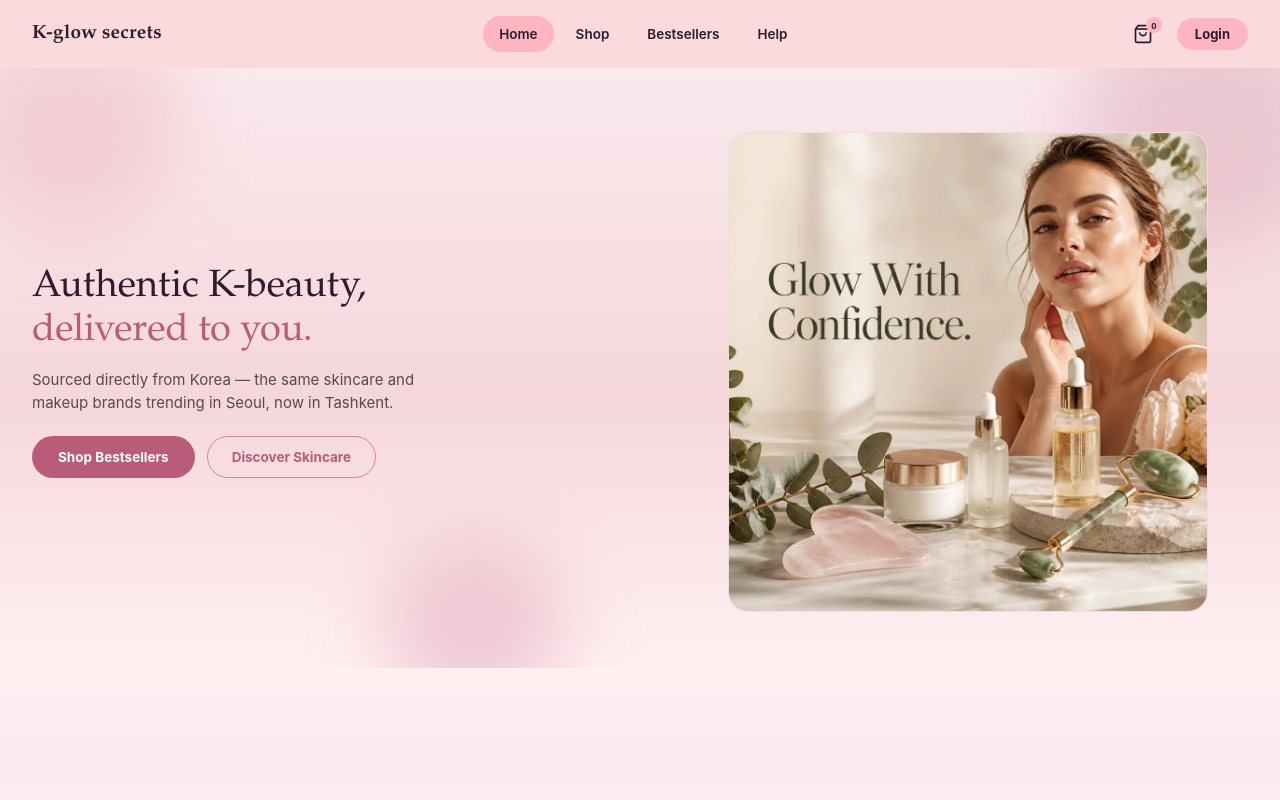
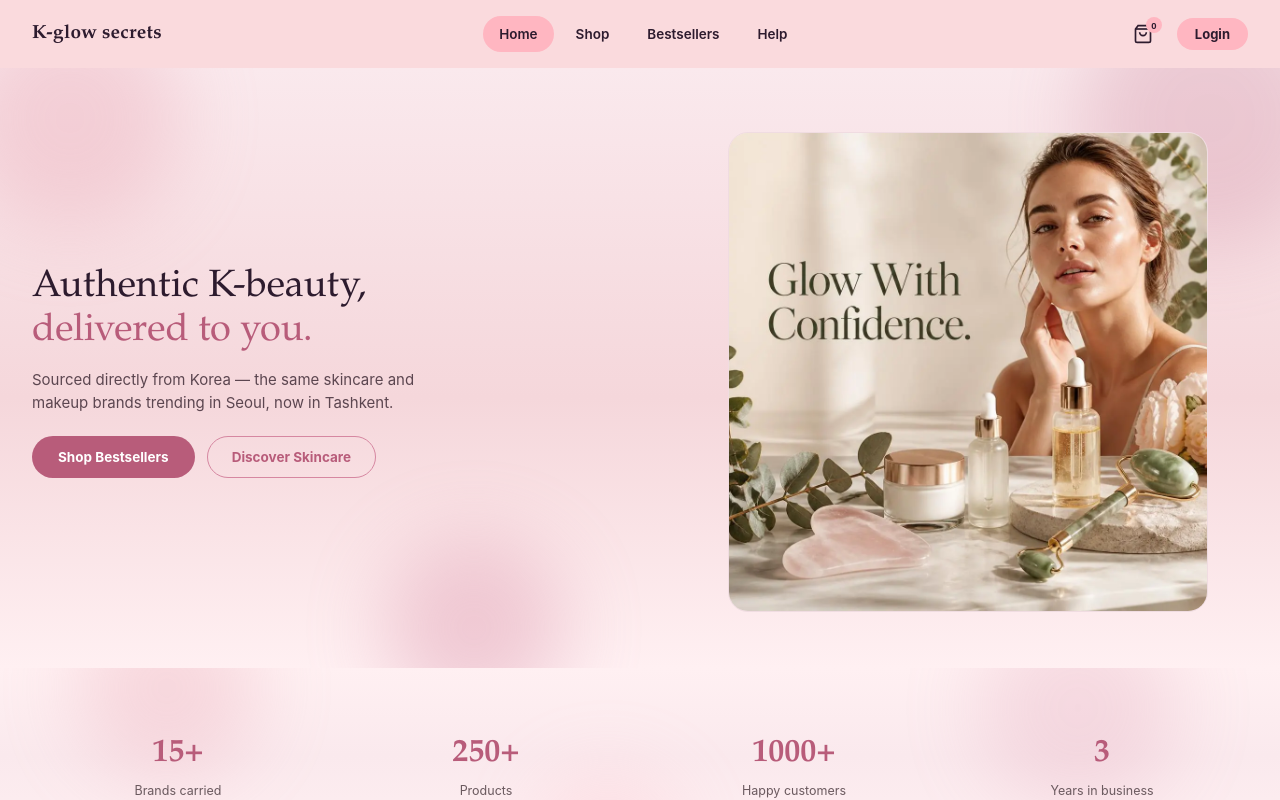
Before and after one commit to sanjardevx/k-glow-react, a React (Vite) app: page / in a window 1280 px wide. Shown: the top 800 px of the page. Built offline with nearby package versions, Linux system fonts and the light colour scheme.

Commit message:
feat: modify statistics sectional component

```diff
--- a/src/app/screens/homePage/Statistics.tsx
+++ b/src/app/screens/homePage/Statistics.tsx
@@ -1,25 +1,79 @@
+import { useEffect, useRef, useState } from "react";
 import { Box } from "@mui/material";
 
+const stats = [
+  { value: 15, suffix: "+", label: "Brands carried" },
+  { value: 250, suffix: "+", label: "Products" },
+  { value: 1000, suffix: "+", label: "Happy customers" },
+  { value: 3, suffix: "", label: "Years in business" },
+];
+
+function easeInOutCubic(t: number) {
+  return t < 0.5 ? 4 * t * t * t : 1 - Math.pow(-2 * t + 2, 3) / 2;
+}
+
 export function Statistics() {
+  const sectionRef = useRef<HTMLElement | null>(null);
+  const startedRef = useRef(false);
+  const [started, setStarted] = useState(false);
+  const [counts, setCounts] = useState(() => stats.map(() => 0));
+
+  useEffect(() => {
+    const el = sectionRef.current;
+    if (!el) return;
+
+    const prefersReduced = window.matchMedia(
+      "(prefers-reduced-motion: reduce)",
+    ).matches;
+    if (prefersReduced) {
+      setCounts(stats.map((s) => s.value));
+      setStarted(true);
+      return;
+    }
+
+    const observer = new IntersectionObserver(
+      ([entry]) => {
+        if (!entry.isIntersecting || startedRef.current) return;
+        startedRef.current = true;
+        setStarted(true);
+        observer.disconnect();
+
+        const duration = 1600;
+        const startTime = performance.now();
+
+        function tick(now: number) {
+          const progress = Math.min((now - startTime) / duration, 1);
+          const eased = easeInOutCubic(progress);
+          setCounts(stats.map((s) => Math.round(s.value * eased)));
+          if (progress < 1) requestAnimationFrame(tick);
+        }
+        requestAnimationFrame(tick);
+      },
+      { threshold: 0.3 },
+    );
+    observer.observe(el);
+    return () => observer.disconnect();
+  }, []);
+
   return (
-    <section className="stats">
+    <section className="stats" ref={sectionRef}>
+      <span className="stats-blur sb1" />
+      <span className="stats-blur sb2" />
+      <span className="stats-blur sb3" />
       <Box className="stats-grid">
-        <Box className="stat-tile">
-          <Box className="stat-num">15+</Box>
-          <Box className="stat-label">Brands carried</Box>
-        </Box>
-        <Box className="stat-tile">
-          <Box className="stat-num">250+</Box>
-          <Box className="stat-label">Products</Box>
-        </Box>
-        <Box className="stat-tile">
-          <Box className="stat-num">1000+</Box>
-          <Box className="stat-label">Happy customers</Box>
-        </Box>
-        <Box className="stat-tile">
-          <Box className="stat-num">3</Box>
-          <Box className="stat-label">Years in business</Box>
-        </Box>
+        {stats.map((s, i) => (
+          <Box
+            className={`stat-tile${started ? " in-view" : ""}`}
+            key={s.label}
+            style={{ transitionDelay: `${i * 50}ms` }}
+          >
+            <Box className="stat-num">
+              {counts[i]}
+              {s.suffix}
+            </Box>
+            <Box className="stat-label">{s.label}</Box>
+          </Box>
+        ))}
       </Box>
     </section>
   );
```
